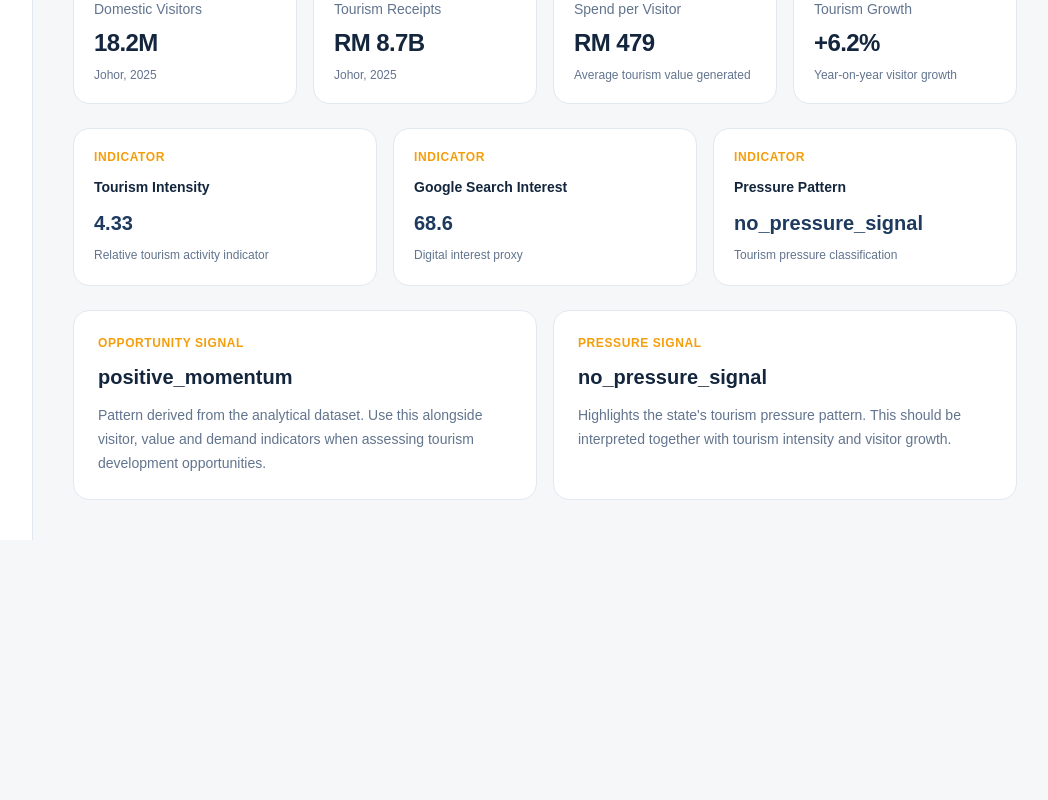
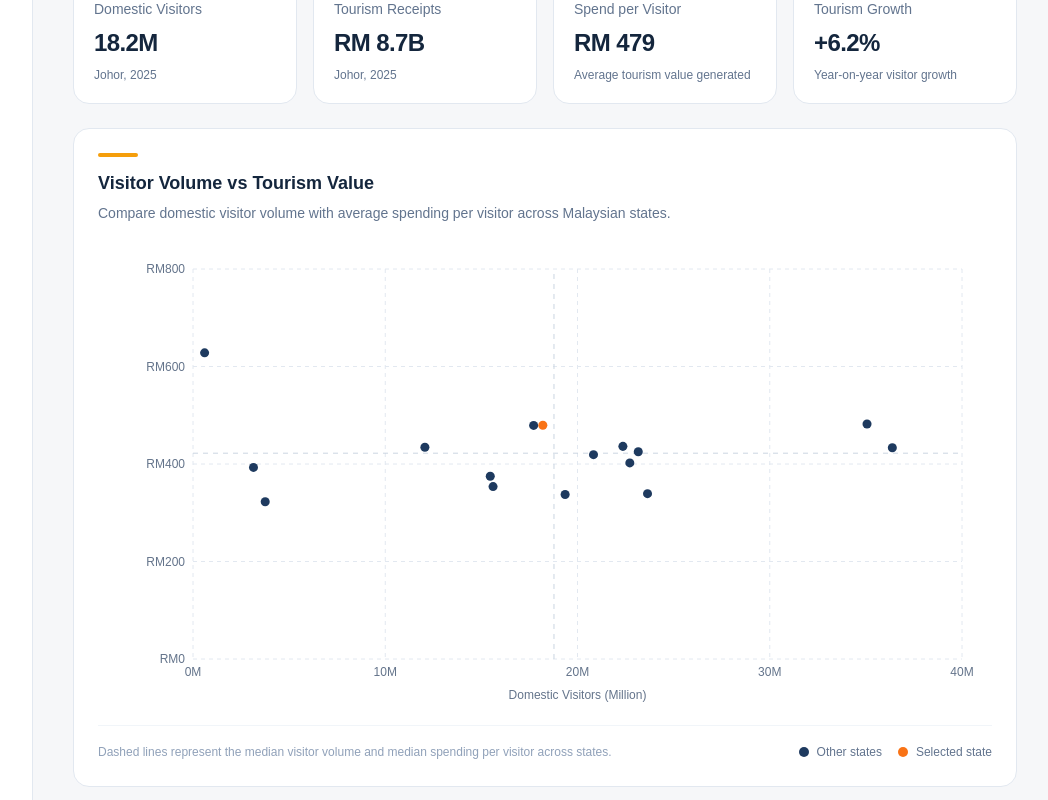
Before and after one commit to Nadsyuhamus/Databladez_Tourism, a Next.js app: page /explore in a window 1280 px wide. Shown: the part 480-1280 px from the top of the page, without its empty margins (223-1271 px from the left). Before the commit the page ends 1020 px from the top, so only its background shows below. Built offline with nearby package versions, Linux system fonts and the light colour scheme.

Commit message:
Add interactive state value and visitor comparison

```diff
--- a/components/ExploreDashboard.tsx
+++ b/components/ExploreDashboard.tsx
@@ -1,6 +1,7 @@
 "use client";
 
 import { useMemo, useState } from "react";
+import StateValueScatter from "@/components/StateValueScatter";
 
 type StateData = {
   state: string;
@@ -36,7 +37,9 @@ function formatCurrency(value: number) {
 function formatPercent(value: number | null) {
   if (value === null) return "N/A";
 
-  return `${value > 0 ? "+" : ""}${value.toFixed(1)}%`;
+  return `${value > 0 ? "+" : ""}${value.toFixed(
+    1
+  )}%`;
 }
 
 export default function ExploreDashboard({
@@ -63,7 +66,10 @@ export default function ExploreDashboard({
 
   return (
     <div>
-      {/* FILTER */}
+      {/* ==============================================
+          STATE FILTER
+      ============================================== */}
+
       <div className="rounded-2xl border border-slate-200 bg-white p-5">
         <div className="flex flex-col justify-between gap-4 sm:flex-row sm:items-center">
           <div>
@@ -72,14 +78,17 @@ export default function ExploreDashboard({
             </p>
 
             <p className="mt-1 text-xs text-slate-500">
-              Explore state-level tourism indicators
+              Explore state-level tourism
+              indicators
             </p>
           </div>
 
           <select
             value={selectedState}
             onChange={(event) =>
-              setSelectedState(event.target.value)
+              setSelectedState(
+                event.target.value
+              )
             }
             className="min-w-60 rounded-xl border border-slate-200 bg-white px-4 py-3 text-sm text-[#14263D] outline-none transition focus:border-[#F59E0B]"
           >
@@ -95,7 +104,10 @@ export default function ExploreDashboard({
         </div>
       </div>
 
-      {/* STATE HEADER */}
+      {/* ==============================================
+          STATE PROFILE HEADER
+      ============================================== */}
+
       <div className="mt-6 rounded-2xl bg-[#1E3A5F] p-6 text-white">
         <div className="flex flex-col justify-between gap-4 sm:flex-row sm:items-end">
           <div>
@@ -119,7 +131,10 @@ export default function ExploreDashboard({
         </div>
       </div>
 
-      {/* KPI GRID */}
+      {/* ==============================================
+          PRIMARY KPI CARDS
+      ============================================== */}
+
       <div className="mt-6 grid grid-cols-1 gap-4 md:grid-cols-2 xl:grid-cols-4">
         <MetricCard
           title="Domestic Visitors"
@@ -154,7 +169,26 @@ export default function ExploreDashboard({
         />
       </div>
 
-      {/* SECONDARY INDICATORS */}
+      {/* ==============================================
+          VALUE VS VOLUME CHART
+      ============================================== */}
+
+      <div className="mt-6">
+        <StateValueScatter
+          data={data.map((item) => ({
+            state: item.state,
+            visitors: item.visitors,
+            spendingPerVisitor:
+              item.spendingPerVisitor,
+          }))}
+          selectedState={selectedState}
+        />
+      </div>
+
+      {/* ==============================================
+          SECONDARY INDICATORS
+      ============================================== */}
+
       <div className="mt-6 grid grid-cols-1 gap-4 lg:grid-cols-3">
         <IndicatorCard
           title="Tourism Intensity"
@@ -191,7 +225,10 @@ export default function ExploreDashboard({
         />
       </div>
 
-      {/* INSIGHT PANEL */}
+      {/* ==============================================
+          INSIGHT PANELS
+      ============================================== */}
+
       <div className="mt-6 grid grid-cols-1 gap-4 lg:grid-cols-2">
         <InsightPanel
           eyebrow="OPPORTUNITY SIGNAL"
@@ -208,7 +245,7 @@ export default function ExploreDashboard({
             selectedData.pressurePattern ||
             "No pressure classification"
           }
-          description="Highlights the state's tourism pressure pattern. This should be interpreted together with tourism intensity and visitor growth."
+          description="Highlights the state's tourism pressure pattern. Interpret this together with tourism intensity and visitor growth."
         />
       </div>
     </div>
--- /dev/null
+++ b/components/StateValueScatter.tsx
@@ -0,0 +1,260 @@
+"use client";
+
+import {
+  CartesianGrid,
+  ReferenceLine,
+  ResponsiveContainer,
+  Scatter,
+  ScatterChart,
+  Tooltip,
+  XAxis,
+  YAxis,
+} from "recharts";
+
+type ScatterData = {
+  state: string;
+  visitors: number;
+  spendingPerVisitor: number;
+};
+
+type StateValueScatterProps = {
+  data: ScatterData[];
+  selectedState: string;
+};
+
+function median(values: number[]) {
+  if (values.length === 0) return 0;
+
+  const sorted = [...values].sort((a, b) => a - b);
+  const middle = Math.floor(sorted.length / 2);
+
+  if (sorted.length % 2 === 0) {
+    return (sorted[middle - 1] + sorted[middle]) / 2;
+  }
+
+  return sorted[middle];
+}
+
+type TooltipPayload = {
+  payload?: ScatterData;
+};
+
+type CustomTooltipProps = {
+  active?: boolean;
+  payload?: TooltipPayload[];
+};
+
+function CustomTooltip({
+  active,
+  payload,
+}: CustomTooltipProps) {
+  if (!active || !payload?.length) {
+    return null;
+  }
+
+  const item = payload[0]?.payload;
+
+  if (!item) {
+    return null;
+  }
+
+  return (
+    <div className="rounded-xl border border-slate-200 bg-white p-4 shadow-lg">
+      <p className="font-semibold text-[#14263D]">
+        {item.state}
+      </p>
+
+      <p className="mt-2 text-sm text-slate-500">
+        Visitors:
+        <span className="ml-2 font-medium text-[#14263D]">
+          {item.visitors.toFixed(1)}M
+        </span>
+      </p>
+
+      <p className="mt-1 text-sm text-slate-500">
+        Spend per visitor:
+        <span className="ml-2 font-medium text-[#14263D]">
+          RM{" "}
+          {item.spendingPerVisitor.toLocaleString(
+            "en-MY",
+            {
+              maximumFractionDigits: 0,
+            }
+          )}
+        </span>
+      </p>
+    </div>
+  );
+}
+
+export default function StateValueScatter({
+  data,
+  selectedState,
+}: StateValueScatterProps) {
+  const validData = data.filter(
+    (item) =>
+      Number.isFinite(item.visitors) &&
+      Number.isFinite(
+        item.spendingPerVisitor
+      )
+  );
+
+  const visitorMedian = median(
+    validData.map((item) => item.visitors)
+  );
+
+  const spendingMedian = median(
+    validData.map(
+      (item) => item.spendingPerVisitor
+    )
+  );
+
+  const selectedData = validData.filter(
+    (item) => item.state === selectedState
+  );
+
+  const otherData = validData.filter(
+    (item) => item.state !== selectedState
+  );
+
+  return (
+    <div className="rounded-2xl border border-slate-200 bg-white p-6">
+      {/* HEADER */}
+
+      <div>
+        <div className="mb-3 h-1 w-10 rounded-full bg-[#F59E0B]" />
+
+        <h3 className="text-lg font-semibold text-[#14263D]">
+          Visitor Volume vs Tourism Value
+        </h3>
+
+        <p className="mt-1 max-w-2xl text-sm leading-6 text-slate-500">
+          Compare domestic visitor volume with
+          average spending per visitor across
+          Malaysian states.
+        </p>
+      </div>
+
+      {/* CHART */}
+
+      <div className="mt-6 h-[460px] w-full">
+        <ResponsiveContainer
+          width="100%"
+          height="100%"
+        >
+          <ScatterChart
+            margin={{
+              top: 20,
+              right: 30,
+              bottom: 20,
+              left: 15,
+            }}
+          >
+            <CartesianGrid
+              stroke="#E2E8F0"
+              strokeDasharray="4 4"
+            />
+
+            <XAxis
+              type="number"
+              dataKey="visitors"
+              name="Domestic Visitors"
+              tickLine={false}
+              axisLine={false}
+              tick={{
+                fill: "#64748B",
+                fontSize: 12,
+              }}
+              tickFormatter={(value) =>
+                `${value}M`
+              }
+              label={{
+                value:
+                  "Domestic Visitors (Million)",
+                position: "insideBottom",
+                offset: -10,
+                fill: "#64748B",
+                fontSize: 12,
+              }}
+            />
+
+            <YAxis
+              type="number"
+              dataKey="spendingPerVisitor"
+              name="Spend per Visitor"
+              tickLine={false}
+              axisLine={false}
+              width={80}
+              tick={{
+                fill: "#64748B",
+                fontSize: 12,
+              }}
+              tickFormatter={(value) =>
+                `RM${Math.round(value)}`
+              }
+            />
+
+            <Tooltip
+              content={<CustomTooltip />}
+              cursor={{
+                strokeDasharray: "4 4",
+              }}
+            />
+
+            {/* MEDIAN REFERENCE LINES */}
+
+            <ReferenceLine
+              x={visitorMedian}
+              stroke="#CBD5E1"
+              strokeDasharray="5 5"
+            />
+
+            <ReferenceLine
+              y={spendingMedian}
+              stroke="#CBD5E1"
+              strokeDasharray="5 5"
+            />
+
+            {/* OTHER STATES */}
+
+            <Scatter
+              name="Other States"
+              data={otherData}
+              fill="#1E3A5F"
+            />
+
+            {/* SELECTED STATE */}
+
+            <Scatter
+              name="Selected State"
+              data={selectedData}
+              fill="#F97316"
+            />
+          </ScatterChart>
+        </ResponsiveContainer>
+      </div>
+
+      {/* LEGEND / EXPLANATION */}
+
+      <div className="mt-4 flex flex-wrap items-center justify-between gap-4 border-t border-slate-100 pt-4">
+        <p className="text-xs leading-5 text-slate-400">
+          Dashed lines represent the median
+          visitor volume and median spending per
+          visitor across states.
+        </p>
+
+        <div className="flex flex-wrap items-center gap-4 text-xs text-slate-500">
+          <div className="flex items-center gap-2">
+            <span className="h-2.5 w-2.5 rounded-full bg-[#1E3A5F]" />
+            Other states
+          </div>
+
+          <div className="flex items-center gap-2">
+            <span className="h-2.5 w-2.5 rounded-full bg-[#F97316]" />
+            Selected state
+          </div>
+        </div>
+      </div>
+    </div>
+  );
+}
```
